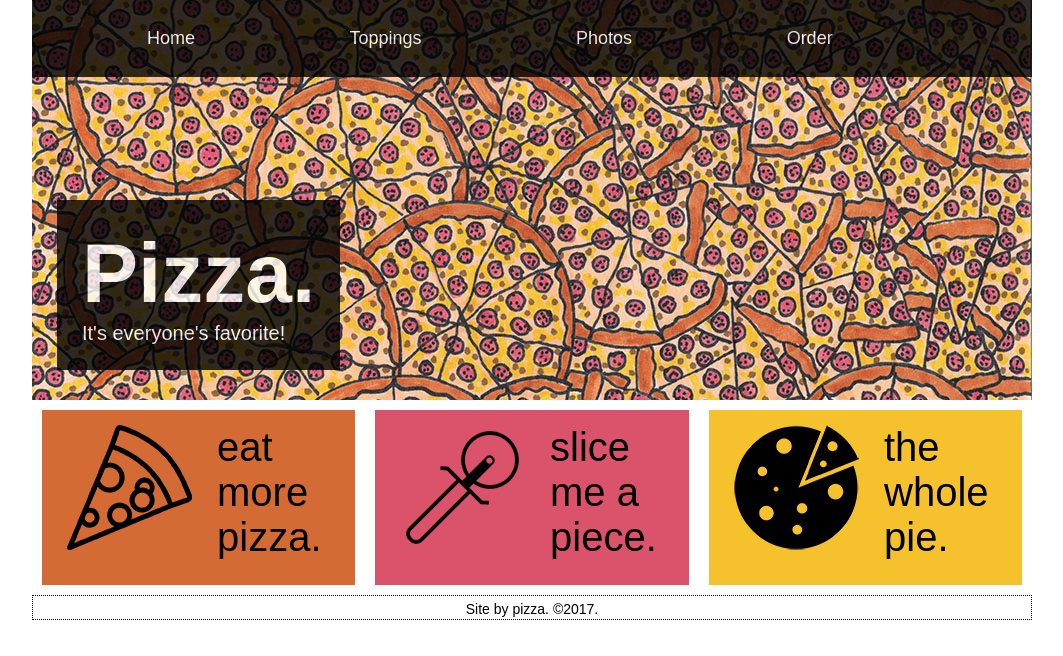
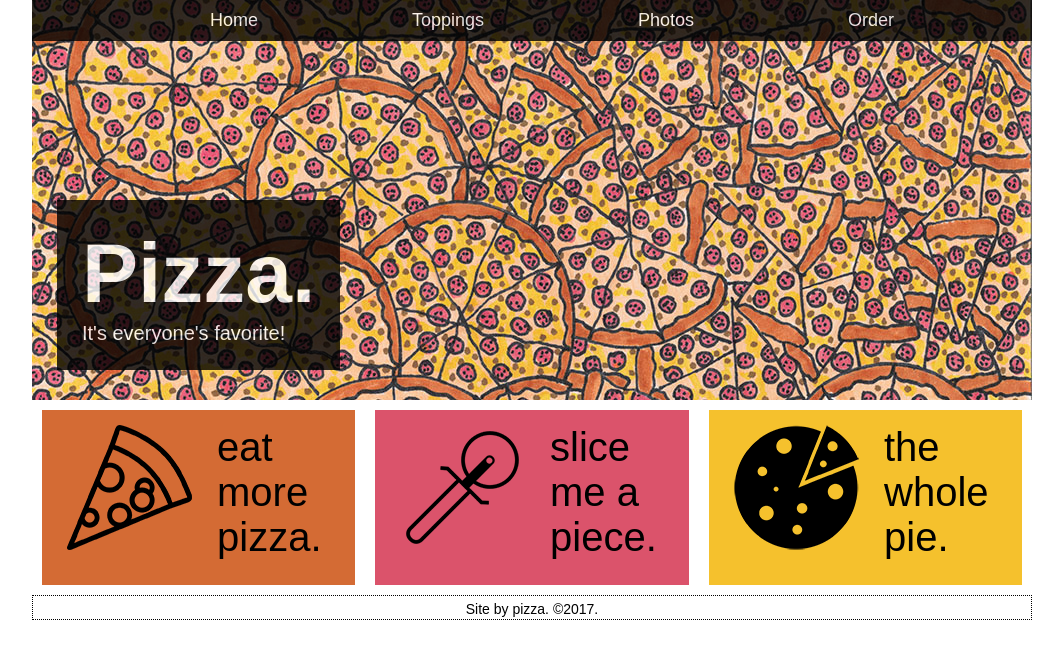
Before and after one commit to JrNordell/cs268, a plain HTML site: page assignment3/pizza/index.html in a window 1280 px wide. Shown: the whole page, without its empty margins (108-1171 px from the left). Drawn offline with Linux system fonts and the light colour scheme.

Commit message:
Fixed assignment 3

```diff
--- a/assignment3/pizza/pizza.css
+++ b/assignment3/pizza/pizza.css
@@ -22,17 +22,18 @@ body {
     filter: alpha(opacity=80);
 }
 #menuBar ul{
-    align-content: center;
+    margin: 0px;
+    text-align: center;
     list-style-type: none;
-    font-size: 18px;
 }
 #menuBar li{
     display: inline;
-    margin-left: 75px;
-    margin-right: 75px;
 
 }
 #menuBar a{
+    font-size: 18px;
+    margin-left: 75px;
+    margin-right: 75px;
     color: white;
     text-decoration: none;
     font-family: "cabin-sketch", sans-serif;
```
